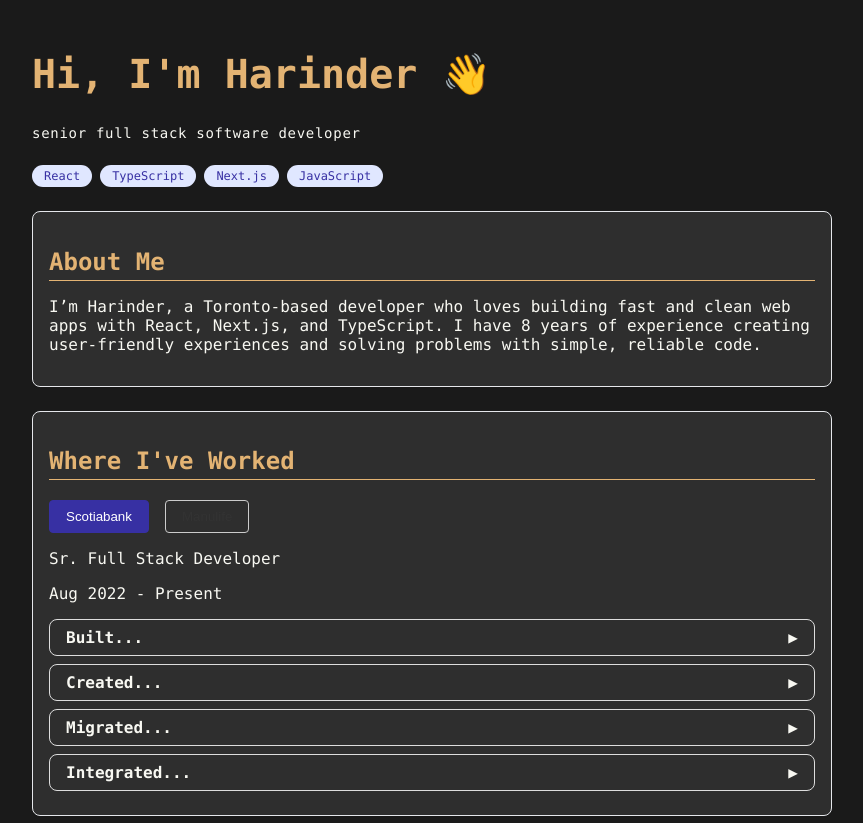
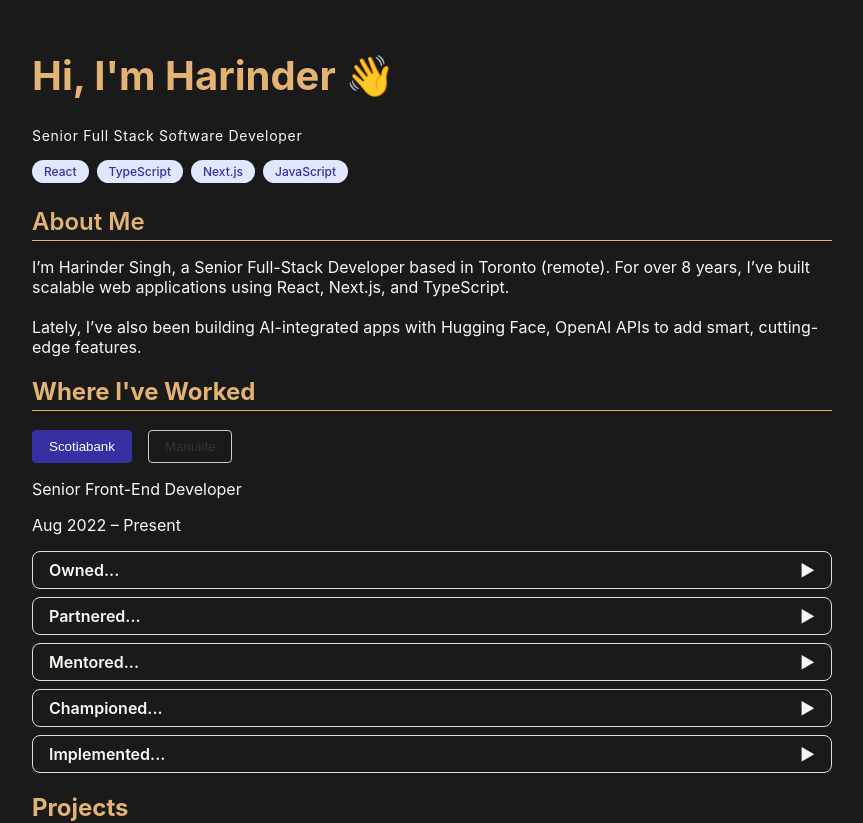
Before and after one commit to hrindrsmaan/harinder.dev, a React (Vite) app: page / in a window 1280 px wide. Shown: the top 823 px of the page, without its empty margins (208-1071 px from the left). Built offline with nearby package versions, Linux system fonts and the light colour scheme.

Commit message:
fix(ui): change text for some sections

```diff
--- a/package.json
+++ b/package.json
@@ -11,6 +11,7 @@
   },
   "dependencies": {
     "@tailwindcss/vite": "^4.1.10",
+    "lucide-react": "^0.525.0",
     "react": "^19.1.0",
     "react-dom": "^19.1.0"
   },
--- a/src/components/HomePage/HomePage.css
+++ b/src/components/HomePage/HomePage.css
@@ -75,13 +75,6 @@
   margin-bottom: 2rem;
 }
 
-.homepage-subtitle {
-  font-size: 0.875rem;
-  text-transform: lowercase;
-  letter-spacing: 0.05em;
-  margin-bottom: 24px;
-}
-
 .homepage-container {
   max-width: 60rem;
   margin: 0 auto;
@@ -94,9 +87,8 @@
 }
 .homepage-subtitle {
   font-size: 0.875rem;
-  text-transform: lowercase;
   letter-spacing: 0.05em;
-  margin-bottom: 24px;
+  margin-bottom: 1rem;
 }
 .skills-container {
   display: flex;
--- a/src/components/HomePage/HomePage.tsx
+++ b/src/components/HomePage/HomePage.tsx
@@ -13,6 +13,7 @@ type Experience = {
   role: string;
   date: string;
   details: string[];
+  location: string;
 };
 
 const projects: Project[] = [
@@ -41,23 +42,26 @@ const projects: Project[] = [
 const experiences: Experience[] = [
   {
     company: "Scotiabank",
-    role: "Sr. Full Stack Developer",
-    date: "Aug 2022 - Present",
+    location: "Toronto, ON",
+    role: "Senior Front-End Developer",
+    date: "Aug 2022 – Present",
     details: [
-      "Built scalable React + Next.js apps for millions of users",
-      "Created a universal search SDK from scratch",
-      "Migrated apps to GCP Atlas for faster deployments",
-      "Integrated Dynatrace + Splunk for monitoring",
+      "Owned front-end of a SaaS-style financial portal used by 10,000+ employees, cutting dashboard load time by 60% and boosting satisfaction scores by 25%.",
+      "Partnered with product, design & ops in a 7-person squad to ship expense-management features that reduced month-end close time by 30%.",
+      "Mentored 4 junior developers in React/TypeScript best practices, raising team velocity by 20% and slashing PR revisions by 50%.",
+      "Championed migration from PCF to AWS/GCP, achieving 40% faster deployments and saving $25K+ annually in cloud costs.",
+      "Implemented code-splitting, lazy loading and caching strategies, proactively raising the bar for performance across all squads.",
     ],
   },
   {
     company: "Manulife",
-    role: "Full-stack Developer",
-    date: "Dec 2020 - Jul 2022",
+    location: "Toronto, ON",
+    role: "Full-Stack Developer",
+    date: "Dec 2020 – Aug 2022",
     details: [
-      "Developed full-stack apps to process & visualize data",
-      "Followed agile development with daily stand-ups",
-      "Integrated and debugged 3rd-party APIs",
+      "Led front-end development of a B2B insurance-agent portal, reducing policy processing time by 50% through optimized React workflows.",
+      "Built a shared UI component library (15+ React components with Storybook), accelerating new feature rollout by 35%.",
+      "Integrated AWS S3 for document storage and Django REST APIs for secure data access, ensuring 100% compliance in quarterly security audits.",
     ],
   },
 ];
@@ -74,7 +78,7 @@ const HomePage: React.FC = () => {
   return (
     <main className="container mx-auto p-4 max-w-3xl">
       <h1 className="text-3xl font-bold mb-1">Hi, I'm Harinder 👋</h1>
-      <p className="homepage-subtitle">senior full stack software developer</p>
+      <p className="homepage-subtitle">Senior Full Stack Software Developer</p>
 
       <div className="skills-container">
         {["React", "TypeScript", "Next.js", "JavaScript"].map((skill) => (
@@ -84,17 +88,19 @@ const HomePage: React.FC = () => {
         ))}
       </div>
 
-      <section className="card">
+      <section>
         <h2 className="section-heading">About Me</h2>
         <p className="about-text">
-          I’m Harinder, a Toronto-based developer who loves building fast and
-          clean web apps with React, Next.js, and TypeScript. I have 8 years of
-          experience creating user-friendly experiences and solving problems
-          with simple, reliable code.
+          I’m Harinder Singh, a Senior Full-Stack Developer based in Toronto
+          (remote). For over 8 years, I’ve built scalable web applications using
+          React, Next.js, and TypeScript. <br />
+          <br />
+          Lately, I’ve also been building AI-integrated apps with Hugging Face,
+          OpenAI APIs to add smart, cutting-edge features.
         </p>
       </section>
 
-      <section className="card">
+      <section>
         <h2 className="text-2xl font-semibold mb-4">Where I've Worked</h2>
 
         <div className="tabs-container">
@@ -130,7 +136,7 @@ const HomePage: React.FC = () => {
         )}
       </section>
 
-      <section className="card">
+      <section>
         <h2 className="text-2xl font-semibold mb-4">Projects</h2>
         {projects.map((proj) => (
           <div key={proj.title} className="project mb-4 border-b pb-2">
--- a/src/index.css
+++ b/src/index.css
@@ -1,7 +1,8 @@
 body {
   background-color: #1a1a1a; /* brewbg */
   color: #f8f8f2; /* brewfg */
-  font-family: Consolas, monospace;
+  font-family: -apple-system, BlinkMacSystemFont, "Segoe UI", Roboto,
+    Oxygen-Sans, Ubuntu, Cantarell, "Helvetica Neue", sans-serif;
   margin: 0;
   padding: 0;
 }
```
Also changed, not shown: 1 other file (tests, documents, lock files or other folders).
